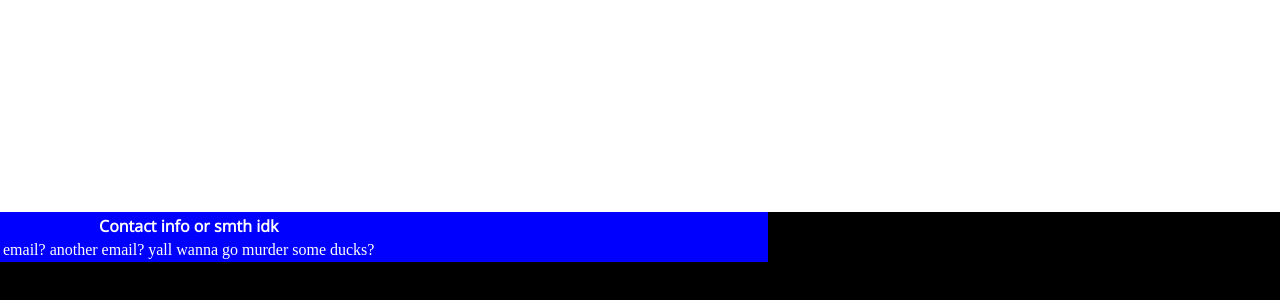
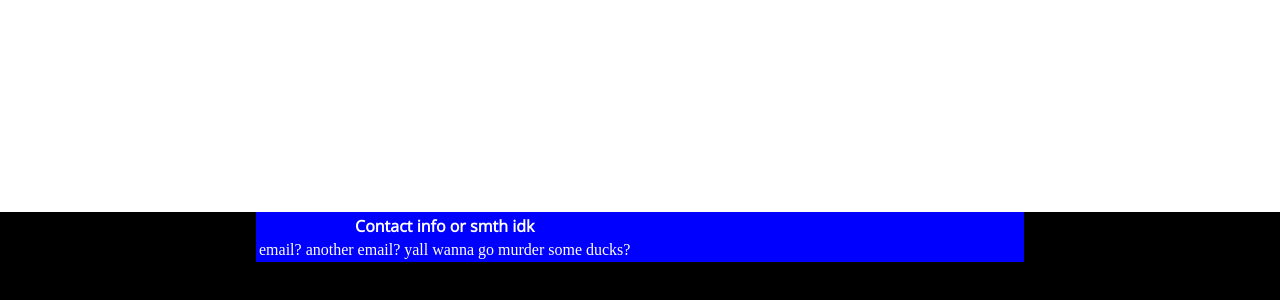
Before and after one commit to cbt-inspector/bohde, a Nuxt app: page /template in a window 1280 px wide. Shown: the part 1613-1913 px from the top of the page. Built offline with nearby package versions, Linux system fonts and the light colour scheme.

Commit message:
i am going to cry

```diff
--- a/pages/template.vue
+++ b/pages/template.vue
@@ -166,7 +166,8 @@ a {
 }
 .foottable {
   width: 60%;
-  margin: auto, 20%, auto, 20%;
+  margin-left: 20%;
+  margin-right: 20%;
   background: blue;
 }
 </style>
```
